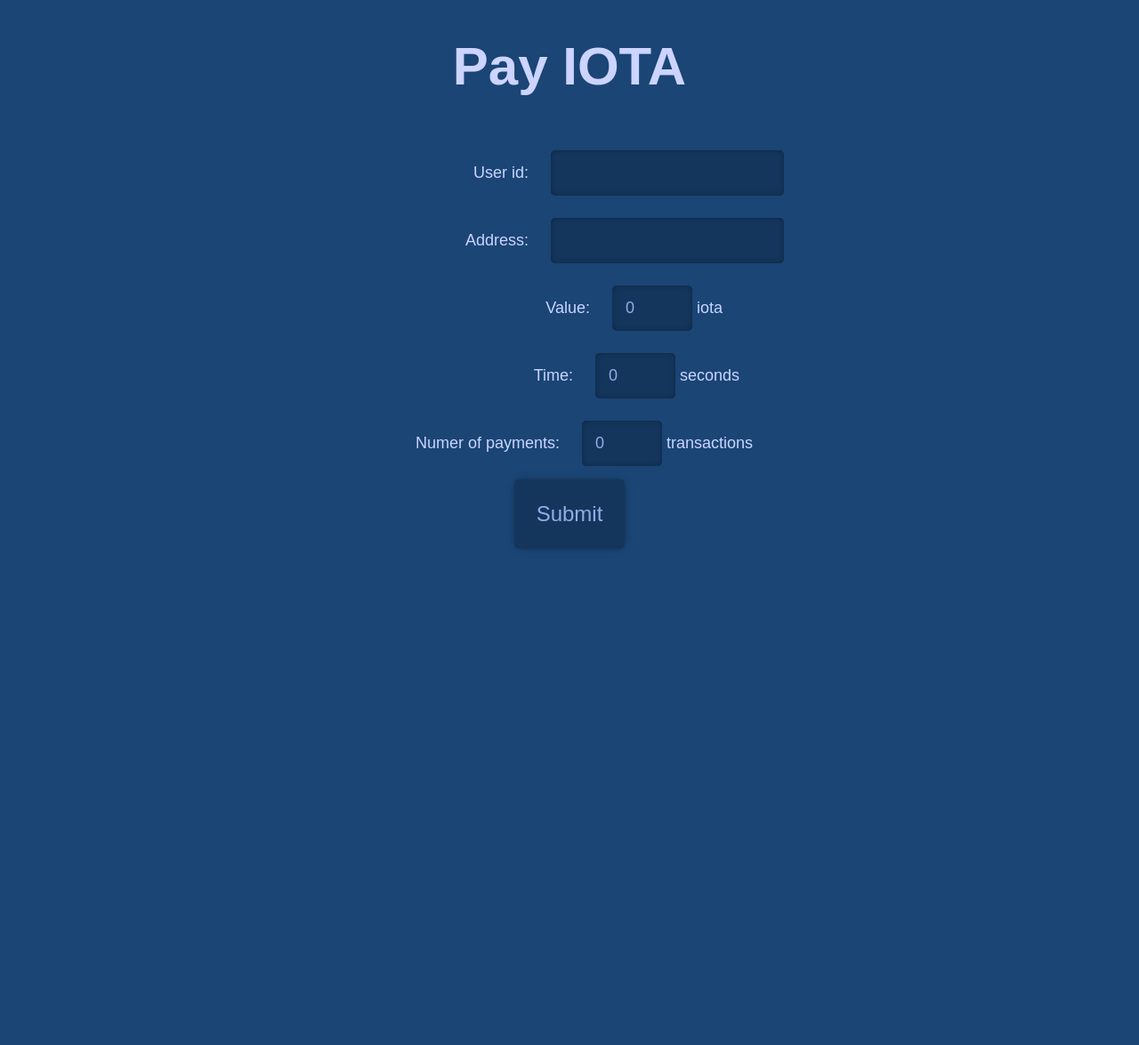
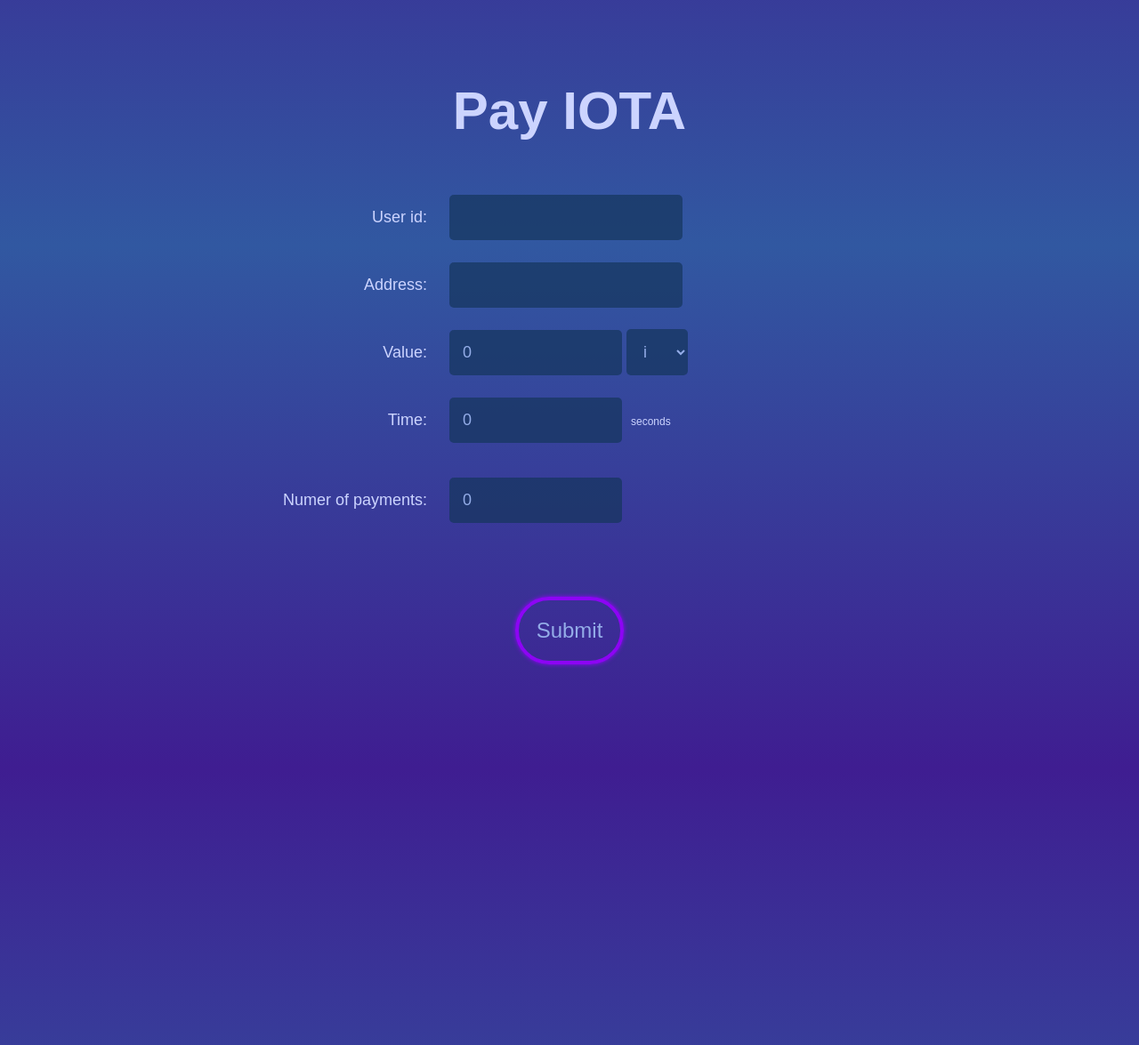
Before and after one commit to michaeljohnclancy/IOTASubstream, a Flask app: page / in a window 1280 px wide. Shown: the whole page at 89% size. Before the commit the page ends 619 px from the top, so only its background shows below. Run offline with Flask 2, Linux system fonts and the light colour scheme.

Commit message:
Improved style

```diff
--- a/static/style.css
+++ b/static/style.css
@@ -10,46 +10,87 @@
 	transition: 0.5s;
 }
 
+@keyframes grad{
+	0%{background-position: 0px -500px}
+	50%{background-position: 0px 0px}
+	100%{background-position: 0px 500px}
+
+}
+
 body{
-	background-color: #1A4575;
+	/*background-color: #1A4575;*/
+	background: repeating-linear-gradient(to bottom, #3158A1, #3F1D91, #3158A1);
 	color: #CCD4FF;
 	text-align: center;
+	padding-bottom: 350px;
+	animation-name: grad;
+	animation-duration: 10s;
+	animation-iteration-count: infinite;
 }
 
 h1{
+	text-align: center;
 	font-size: 60px;
+	margin: 20px;
 	margin-bottom: 50px;
 }
 
-input{
-	background-color: #14365C;
+input, select{
+	background-color: rgba(20, 54, 92, 0.7);
 	border: solid 0px;
 	color: #94ADE8;
 	padding: 15px;
 	border-radius: 5px;
-	box-shadow: inset 0px 0px 10px -5px #000000;
 }
 
-/*input[type=text]{
-	width = 200px;
+input:invalid, select:invalid{
+	box-shadow: inset 0px 0px 10px 0px rgba(255,0,130, 0.7);
+}
+
+input[type="number"]{
+	width: 164px;
+}
+
+input[type="submit"], input[type="button"]{
+	background-color: rgba(150,0,255, 0);
+	border: solid 4px rgba(150,0,255, 0.9);
+	box-shadow: 0px 0px 5px 0px rgba(150,0,255, 1);
+	padding: 20px;
+	border-radius: 60px;
+	font-size: 24px;
+	cursor: pointer;
+}
+
+input[type="submit"]:hover, input[type="button"]:hover{
+	color: #9DFFE9;
+	background-color: rgba(0,149,255, 0.9);
+	border: solid 4px rgba(0,149,255, 0.4);
+	box-shadow: 0px 0px 20px 5px rgba(0,149,255, 0.4);
+}
+
+/*
+input[type="submit"], input[type="button"]{
+	padding: 25px;
+	border-radius: 5px;
+	font-size: 24px;
+	cursor: pointer;
+}
+
+input[type="submit"]:hover, input[type="button"]:hover{
+	box-shadow: 0px 0px 10px -5px rgba(0,0,0,0.3);
+	background-color: rgba(35, 80, 130, 0.5);
+	color: #9DFFE9;
 }
 */
 
-input[type="number"]{
-	width: 60px;
-}
-
-input[type="submit"], input[type="button"]{
-	box-shadow: 0px 0px 10px -5px #000000;
-	padding: 25px;
-	border-radius: 5px;
-	font-size: 24px;
+input[type="text"]{
+	margin-right: 225px;
 }
 
 input:hover{
 	/*color: #00FFC7;*/
 	color: #A4F5E5;
-	background-color: #193C63;
+	background-color: rgba(25, 60, 99, 0.7);
 	/*box-shadow: 0px 0px 20px -10px;*/
 }
 
@@ -61,12 +102,38 @@
 label{
 	display: inline-block;
 	text-align: right;
-	width: 170px;
+	width: 200px;
 	margin: 25px;
+	margin-left: 40px;
 	margin-bottom: 30px;
 }
 
+label.units{
+	text-align: left;
+	/*width: 267px;*/
+	margin-left: 5px;
+	font-size: 12px;
+}
+
+form{
+	text-align: left;
+}
+
 main{
-	margin: auto;
+	width: 800px;
+	/*background-color: rgba(255,255,255, 0.1);*/
+	padding: 20px;
+	margin: 50px;
 
 }
+
+*.center{
+	margin-left: auto;
+	margin-right: auto;
+	text-align: center;
+}
+
+hr{
+	height: 50px;
+	border: none;
+}
--- a/templates/index.html
+++ b/templates/index.html
@@ -4,18 +4,27 @@
 <head><title>Pay IOTA</title></head>
 <link rel="stylesheet" type="text/css" href="static/style.css">
 <body>
-<main>
 
+<main class="center">
 <h1>Pay IOTA</h1>
 <form method="POST" action="sendiota">
-	<label for="userID">User id:</label><input name="userID"> <br>
-	<label for="userID">Address:</label><input name="address"> <br>
-	<label for="userID">Value:</label><input name="value" type="number" value=0 min=0 max=10000> iota <br>
-	<label for="userID">Time:</label><input name="time" type="number" value=0 min=0> seconds <br>
-	<label for="userID">Numer of payments:</label><input name="numPayments" type="number" value=0 min=0> transactions <br>
-	<input name="submit" type="submit">
+	<label for="userID">User id:</label><input name="userID" type="text"> <br>
+	<label for="address">Address:</label><input name="address" type="text"> <br>
+	<label for="value">Value:</label><input name="value" type="number" value=0 min=0 max=10000>
+		<!--<label class="units" for="value">iota</label> <br> -->
+		<select>
+			<option value="i">i</option>
+			<option value="ki">ki</option>
+			<option value="Mi">Mi</option>
+		</select><br>
+	<label for="time">Time:</label><input name="time" type="number" value=0 min=0>
+		<label class="units" for="time">seconds</label> <br>
+	<label for="numPayments">Numer of payments:</label><input name="numPayments" type="number" value=0 min=0>
+		<label class="units" for="numPayments"></label> <br>
+	<hr>
+	<div class="center"><input name="submit" type="submit"></div>
 </form>
+</main>
 
-<main>
 </body>
 </html>
```
